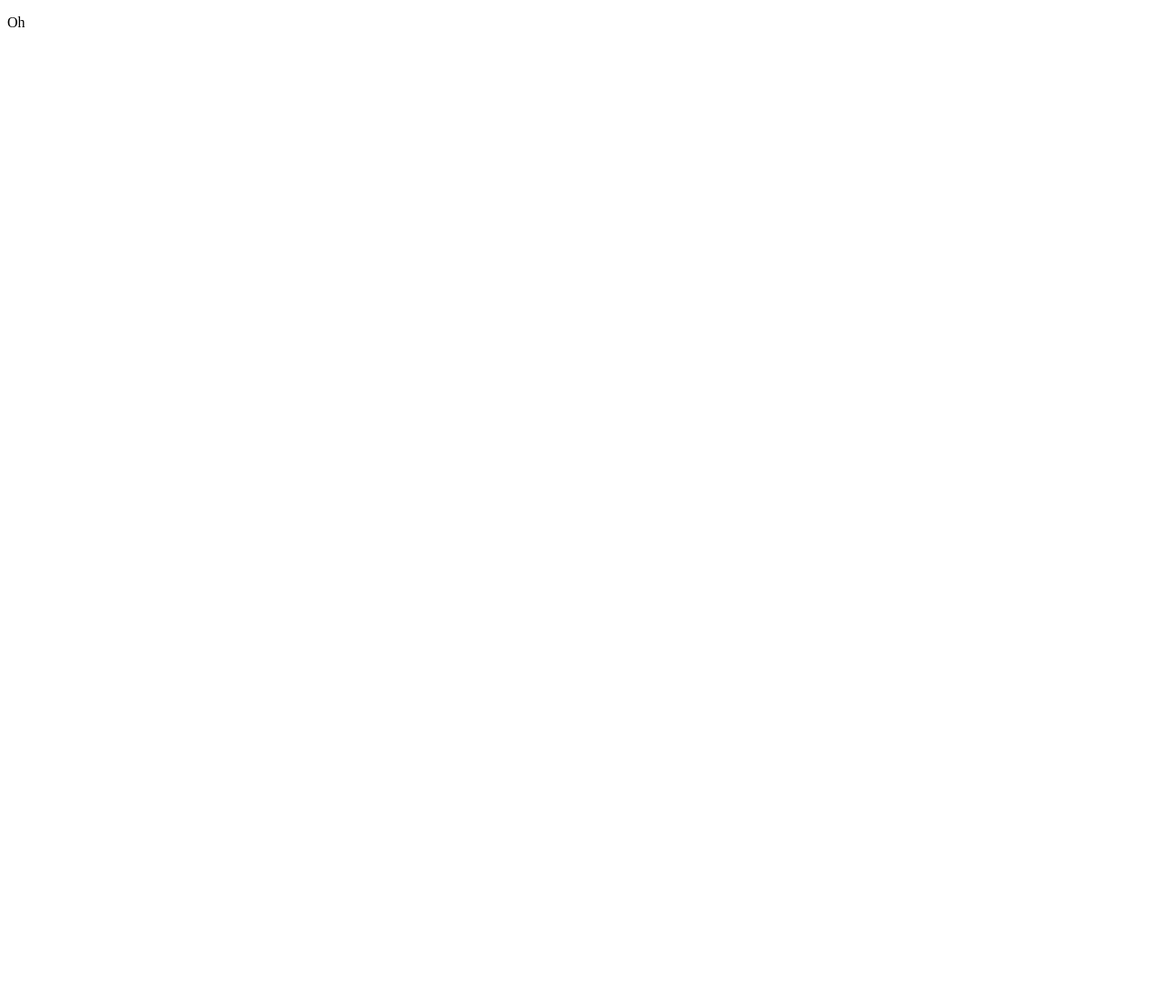
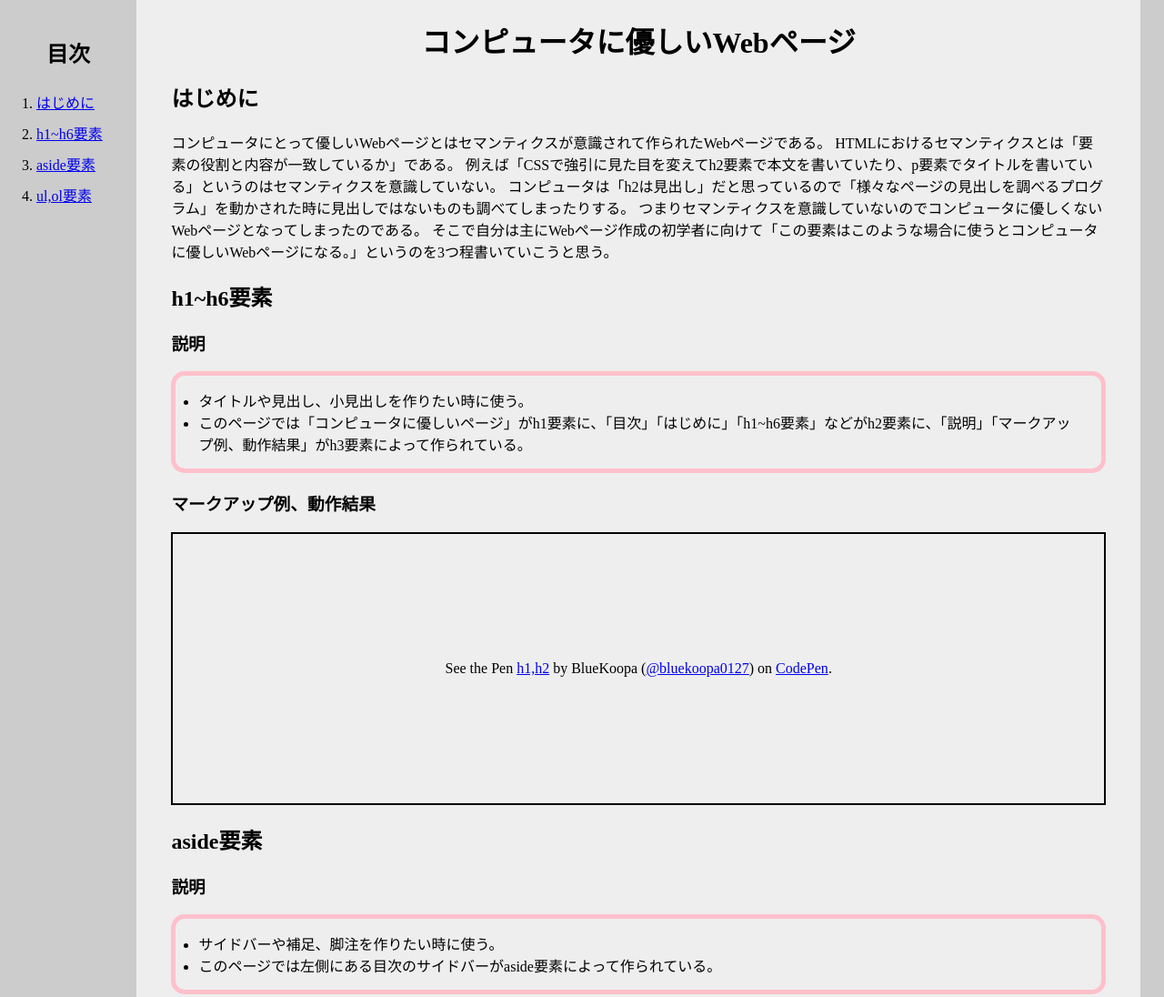
Before and after one commit to BlueKoopa0127/WebPro2, a plain HTML site: page index.html in a window 1280 px wide. Shown: the top 1096 px of the page at 91% size. Before the commit the page ends 800 px from the top, so only its background shows below. Drawn offline with Linux system fonts and the light colour scheme; a script that the page names is missing.

Commit message:
complete

```diff
--- a/index.html
+++ b/index.html
@@ -1,10 +1,94 @@
 <!DOCTYPE html>
 <html>
-  <head>
+  <head prefix="og: http://ogp.me/ns# fb: http://ogp.me/ns/fb# article: http://ogp.me/ns/article#">
     <meta charset="utf-8">
-    <title>My test page</title>
+    <title>コンピュータに優しいWebページ</title>
+    <link rel="stylesheet" href= "styles/styles.css">
+    <link rel="icon" href="/images/favicon.ico" id="favicon">
+
+    <meta property="og:url" content=" ページの URL"/>
+    <meta property="og:type" content="article"/>
+    <meta property="og:title" content="コンピュータに優しいWebページ"/>
+    <meta property="og:image" content=" サムネイル画像の URL" />
+    <meta property="og:description" content="ページの説明文" />
   </head>
   <body>
-    <p>Oh </p>
+    <div class="content">
+      <aside>
+        <div class="stick">
+          <h2 class="side_index">目次</h2>
+          <ol class="index">
+            <li><a href="#start">はじめに</a></li>
+            <li><a href="#h123456">h1~h6要素</a></li>
+            <li><a href="#aside">aside要素</a></li>
+            <li><a href="#ul,ol">ul,ol要素</a></li>
+          </ol>
+        </div>
+      </aside>
+
+      <div class="main">
+        <h1>コンピュータに優しいWebページ</h1>
+
+        <h2 id="start">はじめに</h2>
+        <p>
+        コンピュータにとって優しいWebページとはセマンティクスが意識されて作られたWebページである。
+        HTMLにおけるセマンティクスとは「要素の役割と内容が一致しているか」である。
+        例えば「CSSで強引に見た目を変えてh2要素で本文を書いていたり、p要素でタイトルを書いている」というのはセマンティクスを意識していない。
+        コンピュータは「h2は見出し」だと思っているので「様々なページの見出しを調べるプログラム」を動かされた時に見出しではないものも調べてしまったりする。
+        つまりセマンティクスを意識していないのでコンピュータに優しくないWebページとなってしまったのである。
+        そこで自分は主にWebページ作成の初学者に向けて「この要素はこのような場合に使うとコンピュータに優しいWebページになる。」というのを3つ程書いていこうと思う。
+        </p>
+
+
+        <h2 id="h123456">h1~h6要素</h2>
+        <h3>説明</h3>
+        <ul class="howto_body">
+          <li>タイトルや見出し、小見出しを作りたい時に使う。</li>
+          <li>このページでは「コンピュータに優しいページ」がh1要素に、「目次」「はじめに」「h1~h6要素」などがh2要素に、「説明」「マークアップ例、動作結果」がh3要素によって作られている。
+          </li>
+        </ul>
+        <h3>マークアップ例、動作結果</h3>
+        <p class="codepen" data-height="300" data-default-tab="html,result" data-slug-hash="dyzmmRo" data-user="bluekoopa0127" style="height: 300px; box-sizing: border-box; display: flex; align-items: center; justify-content: center; border: 2px solid; margin: 1em 0; padding: 1em;">
+          <span>See the Pen <a href="https://codepen.io/bluekoopa0127/pen/dyzmmRo">
+          h1,h2</a> by BlueKoopa (<a href="https://codepen.io/bluekoopa0127">@bluekoopa0127</a>)
+          on <a href="https://codepen.io">CodePen</a>.</span>
+        </p>
+        <script async src="https://cpwebassets.codepen.io/assets/embed/ei.js"></script>
+
+        <h2 id="aside">aside要素</h2>
+        <h3>説明</h3>
+        <ul class="howto_body">
+          <li>サイドバーや補足、脚注を作りたい時に使う。</li>
+          <li>このページでは左側にある目次のサイドバーがaside要素によって作られている。</li>
+        </ul>
+        <h3>マークアップ例、動作結果</h3>
+        <p class="codepen" data-height="300" data-default-tab="html,result" data-slug-hash="QWMmmgQ" data-user="bluekoopa0127" style="height: 300px; box-sizing: border-box; display: flex; align-items: center; justify-content: center; border: 2px solid; margin: 1em 0; padding: 1em;">
+          <span>See the Pen <a href="https://codepen.io/bluekoopa0127/pen/QWMmmgQ">
+          aside</a> by BlueKoopa (<a href="https://codepen.io/bluekoopa0127">@bluekoopa0127</a>)
+          on <a href="https://codepen.io">CodePen</a>.</span>
+        </p>
+        <script async src="https://cpwebassets.codepen.io/assets/embed/ei.js"></script>
+
+        <h2 id="ul,ol">ul,ol要素</h2>
+        <h3>説明</h3>
+        <ul class="howto_body">
+          <li>リストを作りたい時に使う。</li>
+          <li>順序が関係ない時はul要素、順序が関係ある場合はol要素を使う。</li>
+          <li>このページでは目次のリストがol要素に、この説明部分がul要素によって作られている。</li>
+        </ul>
+        <h3>マークアップ例、動作結果</h3>
+        <p class="codepen" data-height="300" data-default-tab="html,result" data-slug-hash="KKvooqR" data-user="bluekoopa0127" style="height: 300px; box-sizing: border-box; display: flex; align-items: center; justify-content: center; border: 2px solid; margin: 1em 0; padding: 1em;">
+          <span>See the Pen <a href="https://codepen.io/bluekoopa0127/pen/KKvooqR">
+          ul,ol</a> by BlueKoopa (<a href="https://codepen.io/bluekoopa0127">@bluekoopa0127</a>)
+          on <a href="https://codepen.io">CodePen</a>.</span>
+        </p>
+        <script async src="https://cpwebassets.codepen.io/assets/embed/ei.js"></script>
+      </div>
+    </div>
+
+    <footer>
+      このWebページは日本大学文理学部情報科学科 Webプログラミングの演習課題です。<br>
+      学生証番号：5420071 氏名：塚田一晃
+    </footer>
   </body>
 </html>
--- /dev/null
+++ b/styles/styles.css
@@ -0,0 +1,58 @@
+body {
+    margin: 0px;
+}
+
+header {
+    text-align: center;
+}
+
+h1 {
+    text-align: center;
+    color: black;
+}
+
+h2 {
+    color: black;
+}
+
+.content {
+    display: flex;
+    background-color: #ccc;
+}
+
+.main {
+    margin: 0% 2% 0% 0%;
+    padding: 0% 3%;
+    padding-bottom: 10%;
+    background-color: #eee;
+}
+
+aside {
+    flex-shrink: 0;
+    width: 150px;
+}
+
+.stick {
+    top: 5%;
+    position: sticky;
+}
+
+h2.side_index {
+    text-align: center;
+}
+
+ol.index > li {
+    padding: 5px 0px;
+}
+
+.howto_body {
+    padding: 15px 25px;
+    border: 5px solid pink;
+    border-radius: 15px;
+}
+
+footer {
+    padding: 10px 0px;
+    text-align: center;
+    background-color: rosybrown;
+}
```
Also changed, not shown: images/favicon.ico (added), images/ogp_icon.png (added).
